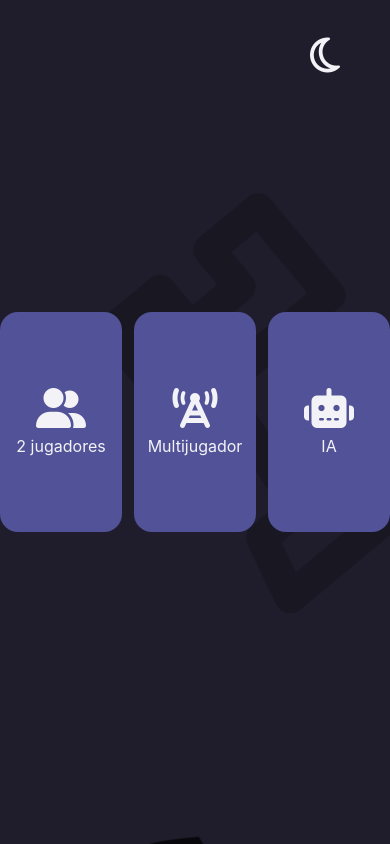
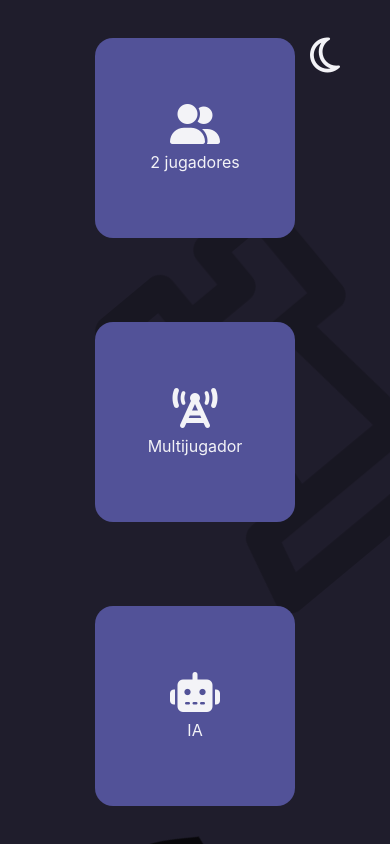
Before and after one commit to car2854/ng-chess, an Angular app: page /main in a window 390 px wide. Built offline with nearby package versions, Linux system fonts and the light colour scheme.

Commit message:
agregar reponsibe

```diff
--- a/src/app/pages/main/main.component.scss
+++ b/src/app/pages/main/main.component.scss
@@ -13,6 +13,7 @@
     justify-content: center;
     align-items: center;
     display: flex;
+    flex-wrap: wrap;
     gap: 12px;
     a {
       transition: .25s;
@@ -83,3 +84,17 @@
     transform: translateZ(-20px);
   }
 }
+
+
+@media (max-width: 720px) {
+  .menu{
+    .options{
+      gap: 8px;
+      justify-content: space-around;
+      .menu-button {
+        width: 200px;
+        height: 200px;
+      }
+    }
+  }
+}
```
Also changed, not shown: src/app/pages/main/main.component.html (+5 -3 lines).
